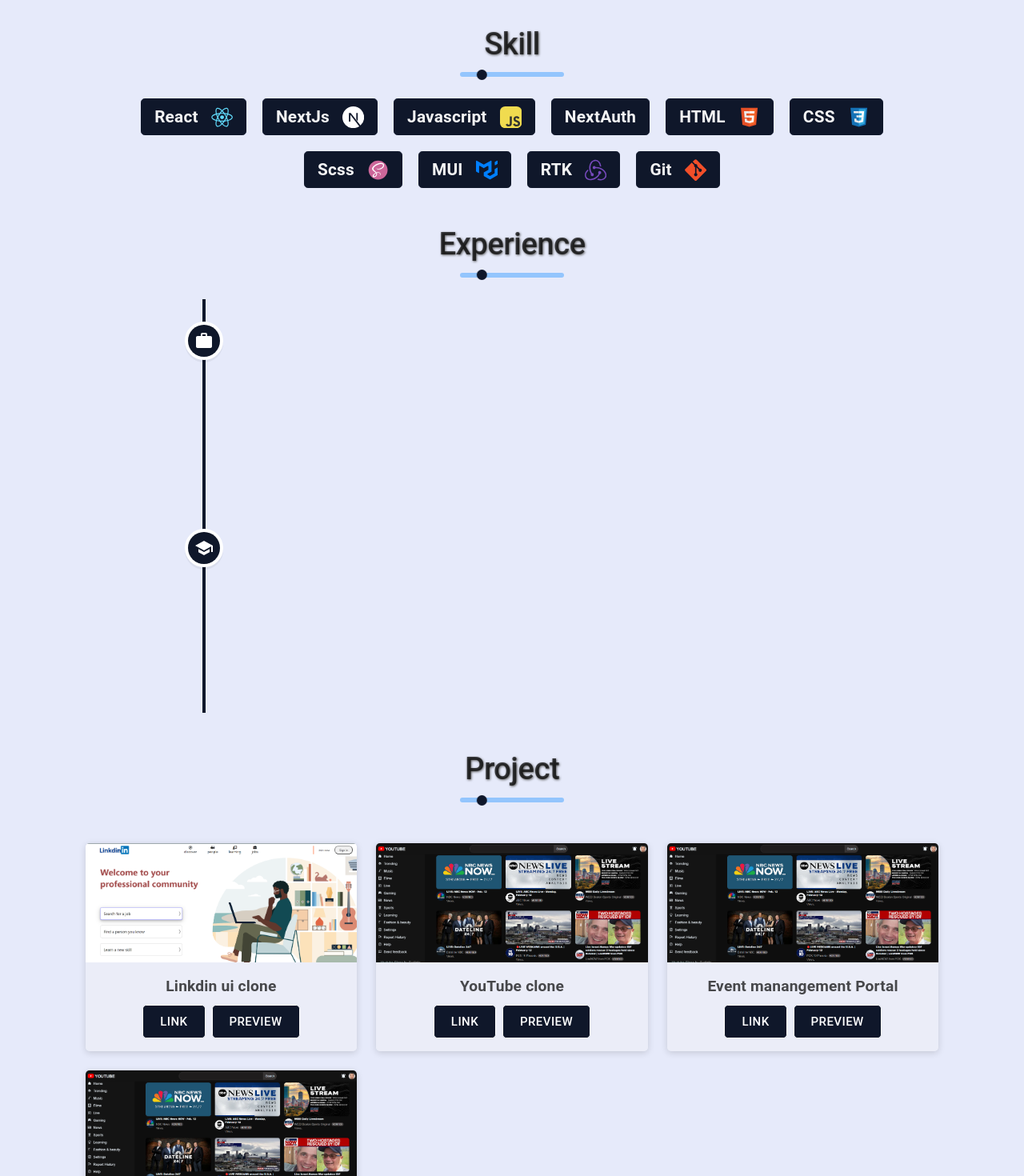
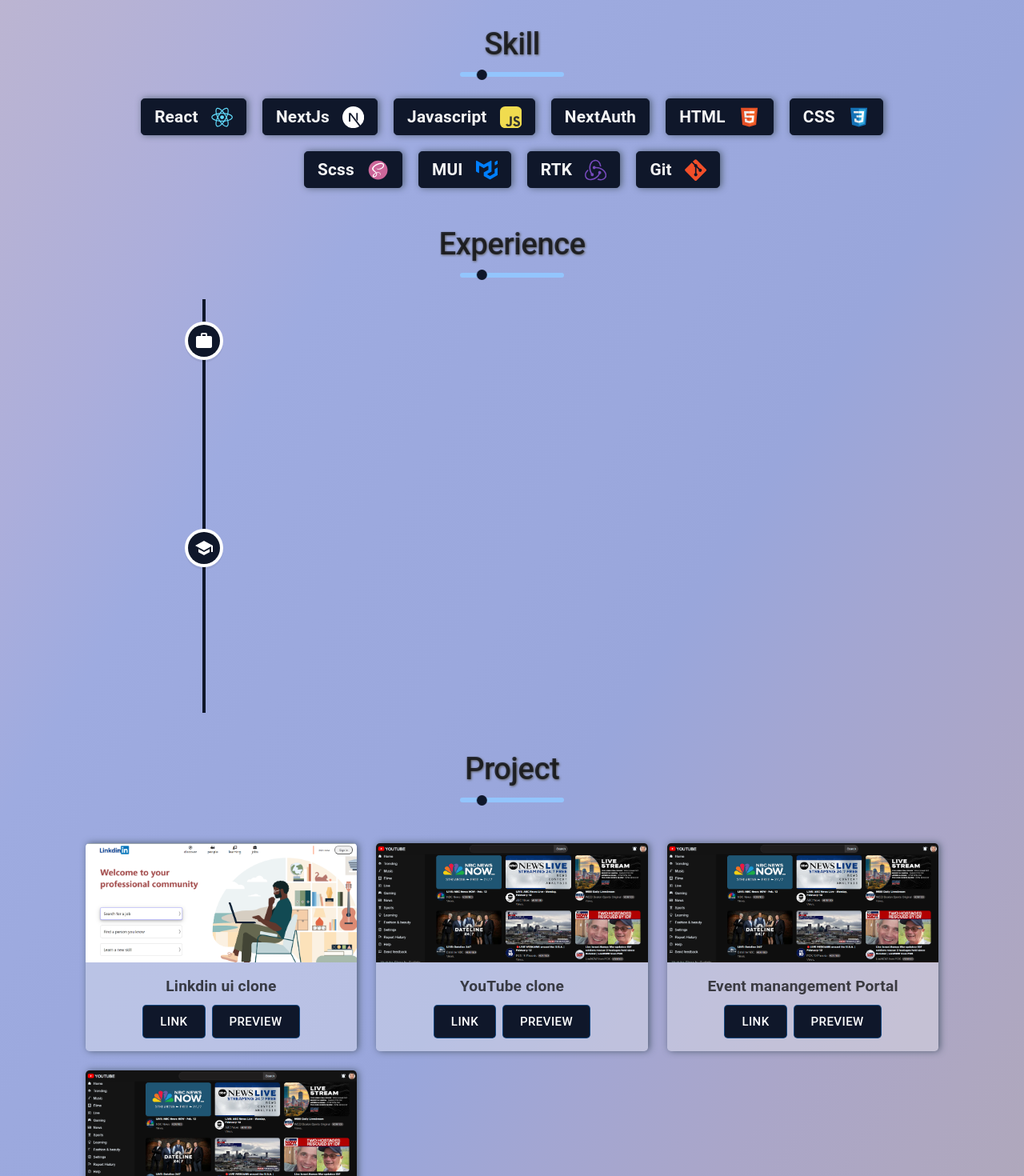
Before and after one commit to sudiptaMukherjee2001/Myportfolio, a React (Vite) app in the folder My Portfolio/: page /about in a window 1280 px wide. Shown: the part 500-1970 px from the top of the page at 80% size. Built offline with nearby package versions, Linux system fonts and the light colour scheme.

Commit message:
Change the bg-color of the website and  add transition in all the buttons

```diff
--- a/My Portfolio/index.html
+++ b/My Portfolio/index.html
@@ -8,8 +8,10 @@
   <title>Sudipta - React Developer</title>
 </head>
 
-<body style="background-color:  #e6eafa;">
-  <div id="root"></div>
+<body>
+  <div id="root"
+    style="background-image: linear-gradient(to left top, #b0a8b9, #aea7c1, #aaa6c9, #a3a6d2, #99a6db, #9ba8dd, #9ca9de, #9eabe0, #acaedb, #b6b2d5, #beb6d0, #c3bbcc);">
+  </div>
   <script type="module" src="/src/main.jsx"></script>
 </body>
 
--- a/My Portfolio/src/MainLayout.jsx
+++ /dev/null
@@ -1,21 +0,0 @@
-import React, { useState } from 'react';
-import ReactDOM from 'react-dom/client';
-import App from './App.jsx';
-import Loader from './Loader/Loader';
-
-export const MainLayout = () => {
-    const [isLoading, setIsLoading] = useState(true);
-
-    // Simulating a delay for loading (you can replace this with actual loading logic)
-
-
-    return (
-        <React.StrictMode>
-            <App />
-            {/*  {isLoading ? (
-                <Loader setIsLoading={setIsLoading} isLoading={isLoading} />
-            ) : (
-            )} */}
-        </React.StrictMode>
-    );
-};
--- a/My Portfolio/src/component/About/Experience/Experience_Vertical_Timeline.jsx
+++ b/My Portfolio/src/component/About/Experience/Experience_Vertical_Timeline.jsx
@@ -8,11 +8,12 @@
             <VerticalTimeline layout={"1-column-left"} lineColor='#0F172A' >
                 <VerticalTimelineElement
                     className="vertical-timeline-element--work"
-                    contentStyle={{ background: '#0F172A', color: '#fff' }}
+                    contentStyle={{ background: '#0F172A', color: '#fff', boxShadow: `2px 0px 8px rgb(255 255 255 / 54%)`, }}
                     contentArrowStyle={{ borderRight: '7px solid  #0F172A' }}
                     date={`${StartDate} - ${EndDate}`}
                     iconStyle={{ background: '#0F172A', color: '#fff' }}
                     icon={icon}
+
                 // style={{ border: "2px solid red", display: "flex", flexDirection: "column", alignItems: "center" }}
                 >
                     <h3 className="vertical-timeline-element-title">{Title}</h3>
--- a/My Portfolio/src/component/About/SkillCard.jsx
+++ b/My Portfolio/src/component/About/SkillCard.jsx
@@ -28,7 +28,7 @@
                 animate={{ opacity: isVisible ? 1 : 0, y: isVisible ? 0 : 50 }}
                 transition={{ duration: 0.7 }}
             >
-                <SkillCards>
+                <SkillCards className="skills__card">
                     <Typography color={"whitesmoke"} fontSize={"1.3rem"} fontWeight={600}>
                         {skillName}
                     </Typography>
--- a/My Portfolio/src/component/Home/SocialMediaLinks.jsx
+++ b/My Portfolio/src/component/Home/SocialMediaLinks.jsx
@@ -4,15 +4,23 @@
 import InstagramIcon from '@mui/icons-material/Instagram';
 import { SocialMediaIconContainer } from '../../style/Hero_Section_Style';
 import { Box } from '@mui/material'
+import { Link } from 'react-router-dom';
 const SocialMediaLinks = () => {
     return (
         <SocialMediaIconContainer>
+            <Link to={"https://github.com/sudiptaMukherjee2001"} target="_blank">
+
                 <Box className="SocialMediaIconItem">
                     <GitHubIcon sx={{ fontSize: "2rem" }} />
                 </Box>
+            </Link>
+
+            <Link to={"https://www.linkedin.com/in/sudipta-mukherjee-19295a248/"} target="_blank" >
+
                 <Box className="SocialMediaIconItem">
                     <LinkedInIcon sx={{ fontSize: "2rem" }} />
                 </Box>
+            </Link>
             <Box className="SocialMediaIconItem">
                 <InstagramIcon sx={{ fontSize: "2rem" }} />
             </Box>
--- a/My Portfolio/src/index.css
+++ b/My Portfolio/src/index.css
@@ -1,17 +1,36 @@
 @import url("https://fonts.googleapis.com/css2?family=Rubik:ital,wght@0,300..900;1,300..900&display=swap");
+* {
+  box-sizing: border-box;
+  margin: 0;
+  padding: 0;
+}
 :root {
   font-family: "Rubik", sans-serif;
   line-height: 1.5;
   font-weight: 400;
-
+  width: 100vw;
   color-scheme: light dark;
   color: rgba(255, 255, 255, 0.87);
-  /* background-color: red; */
-
+  overflow-x: hidden;
   font-synthesis: none;
   text-rendering: optimizeLegibility;
   -webkit-font-smoothing: antialiased;
   -moz-osx-font-smoothing: grayscale;
+  /* background-image: linear-gradient(
+    to left top,
+    #b0a8b9,
+    #aea7c1,
+    #aaa6c9,
+    #a3a6d2,
+    #99a6db,
+    #9ba8dd,
+    #9ca9de,
+    #9eabe0,
+    #acaedb,
+    #b6b2d5,
+    #beb6d0,
+    #c3bbcc
+  ) !important; */
 }
 
 a {
@@ -25,34 +44,18 @@
 
 body {
   margin: 0;
-  display: flex;
+  display: inline-flexbox;
+
   place-items: center;
+  /* width: 100% !important;
+   */
   min-width: 320px;
-  min-height: 100vh;
+  height: 100vh;
 }
 
 h1 {
   font-size: 3.2em;
   line-height: 1.1;
-}
-
-button {
-  border-radius: 8px;
-  border: 1px solid transparent;
-  padding: 0.6em 1.2em;
-  font-size: 1em;
-  font-weight: 500;
-  font-family: inherit;
-  background-color: #1a1a1a;
-  cursor: pointer;
-  transition: border-color 0.25s;
-}
-button:hover {
-  border-color: #646cff;
-}
-button:focus,
-button:focus-visible {
-  outline: 4px auto -webkit-focus-ring-color;
 }
 
 @media (prefers-color-scheme: light) {
--- a/My Portfolio/src/main.jsx
+++ b/My Portfolio/src/main.jsx
@@ -1,15 +1,13 @@
 import React from 'react'
 import ReactDOM from 'react-dom/client'
 import App from './App.jsx'
-import { MainLayout } from './MainLayout.jsx'
-// import { BrowserRouter } from 'react-router-dom'
-// import './index.css'
+import './index.css'
 
 ReactDOM.createRoot(document.getElementById('root')).render(
 
   <React.StrictMode>
 
-    <MainLayout />
+    <App />
 
   </React.StrictMode>,
 )
--- a/My Portfolio/src/style/Hero_Section_Style.js
+++ b/My Portfolio/src/style/Hero_Section_Style.js
@@ -6,9 +6,8 @@
     backgroundSize: "cover",
     backgroundPosition: "center center",
     height: "100vh",
-    // border: "2px solid yellow",
-    // width: "100vw",
-    overflow: "hidden",
+    width: "100%",
+    overflowX: "hidden",
     color: "white",
     position: "relative",
     // maxWidth: "1990px",
@@ -50,8 +49,8 @@
     border: "1px solid white",
     color: "white",
     fontSize: "18px",
+    textTransform: "capitalize ",
     boxShadow: `2px 0px 8px rgb(255 255 255 / 54%)`,
-    textTransform: "capitalize ",
     ":hover": {
         transform: "scale(1.05)",
         transition: ".2s ease-in-out",
--- a/My Portfolio/src/style/Project_Section_style.js
+++ b/My Portfolio/src/style/Project_Section_style.js
@@ -11,7 +11,7 @@
 
 });
 export const Projectcard = styled(Card)({
-    boxShadow: "rgba(0, 0, 0, 0.15) 0px 2px 8px",
+    boxShadow: `2px 0px 8px rgb(75 90 109 / 90%)`,
     backgroundColor: "#f3f3f359",
     // backgroundColor: "black",
     borderRadius: "0.3rem",
@@ -26,13 +26,15 @@
 export const Projectbtn = styled(Button)({
 
     background: "#0F172A",
-    border: "1px solid white",
+    // border: "1px solid white",
     color: "white",
     borderRadius: "0.3rem",
+
     ":hover": {
         background: "#fff",
         color: "#000",
         border: "1px solid #0F172A",
+        boxShadow: `2px 0px 8px rgba(255,255,255,.9)`,
 
     }
 
--- a/My Portfolio/src/style/Skill_card_style.js
+++ b/My Portfolio/src/style/Skill_card_style.js
@@ -10,5 +10,18 @@
     paddingBlock: "0.4rem",
     paddingInline: "1rem",
     // Set minWidth instead of width
+    boxShadow: `2px 0px 8px rgb(75 90 109 / 90%)`,
     maxWidth: "fit-content",
+    color: "whitesmoke",
+    cursor: "pointer",
+    ":hover": {
+        transform: "scale(1.05)",
+        transition: ".2s ease-in-out",
+        boxShadow: `2px 0px 8px rgb(255 255 255 / 54%)`,
+
+        // border: "1px solid white",
+        // background: "#fff",
+        // color: "#000 "
+
+    }
 });
```
Lines whose indentation alone changed are shown as unchanged.
